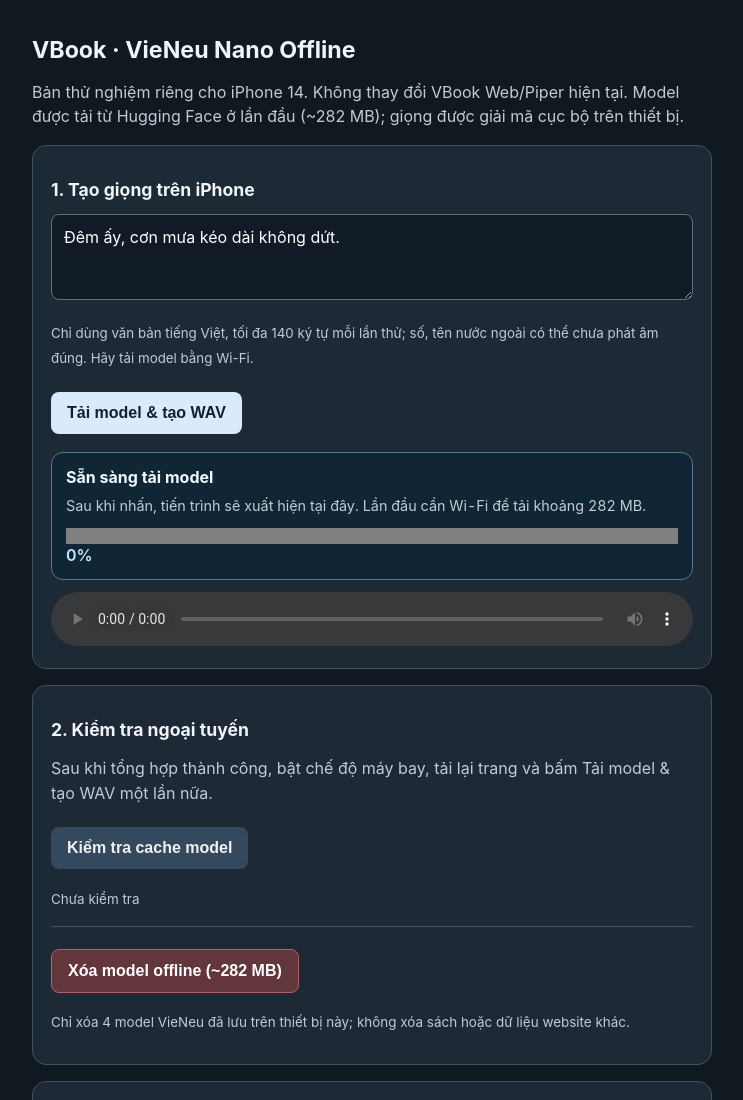
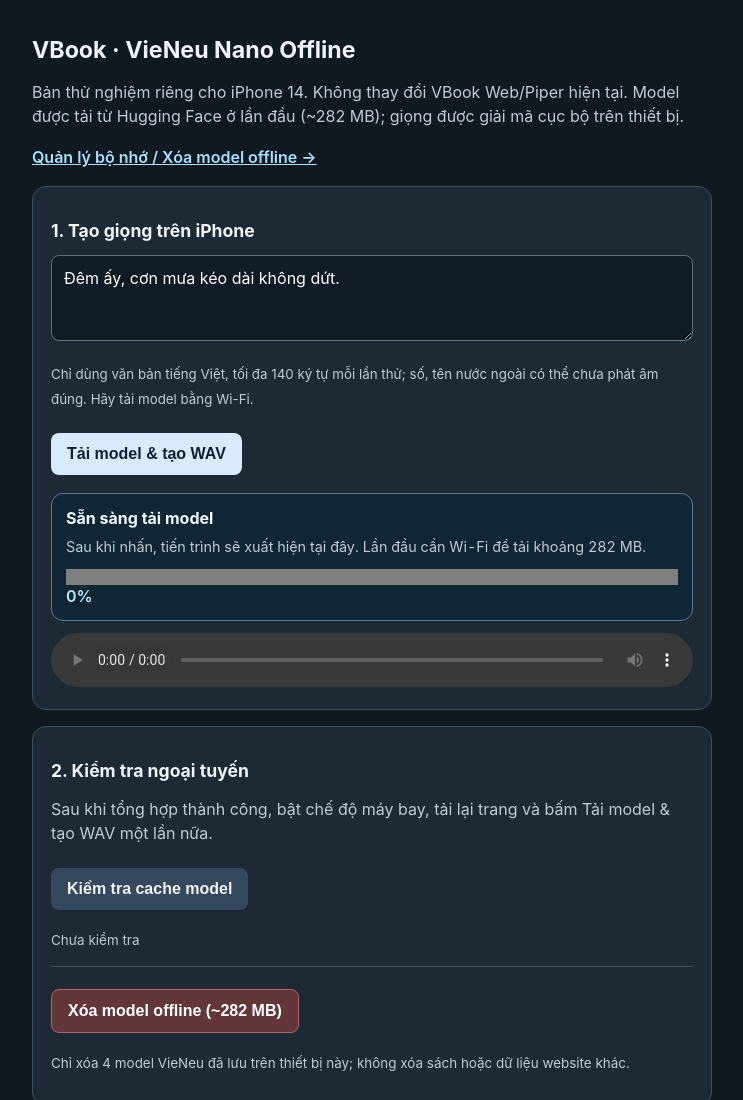
Before and after one commit to louisalviss/vbook-vieneu-ios14-test, a website built with Vite: page index.html in a window 1280 px wide. Shown: the top 1100 px of the page, without its empty margins (268-1011 px from the left). Built offline with nearby package versions, Linux system fonts and the light colour scheme; what onnxruntime-web would draw is missing.

Commit message:
ui(ios14): expose standalone model manager above fold

```diff
--- a/index.html
+++ b/index.html
@@ -27,6 +27,7 @@ audio{width:100%}
 #checkResult{font-size:.84rem;white-space:pre-wrap;overflow-wrap:anywhere}
 </style></head><body><main><h1>VBook · VieNeu Nano Offline</h1>
 <p>Bản thử nghiệm riêng cho iPhone 14. Không thay đổi VBook Web/Piper hiện tại. Model được tải từ Hugging Face ở lần đầu (~282 MB); giọng được giải mã cục bộ trên thiết bị.</p>
+<p><a href="./model-manager.html" style="color:#a8e0ff;text-decoration:underline;font-weight:600">Quản lý bộ nhớ / Xóa model offline →</a></p>
 <article><h2>1. Tạo giọng trên iPhone</h2>
 <textarea id="sentence" rows="3">Đêm ấy, cơn mưa kéo dài không dứt.</textarea>
 <p><small>Chỉ dùng văn bản tiếng Việt, tối đa 140 ký tự mỗi lần thử; số, tên nước ngoài có thể chưa phát âm đúng. Hãy tải model bằng Wi-Fi.</small></p>
```
